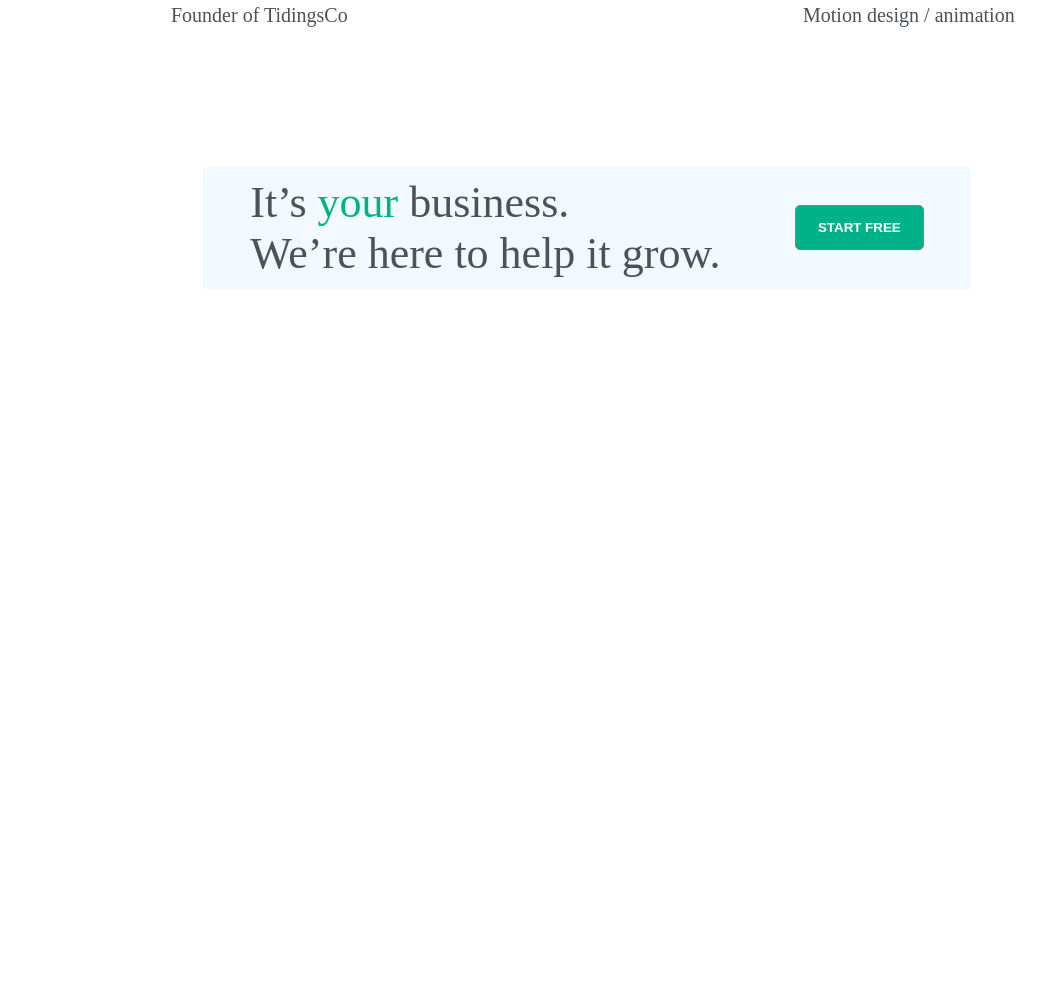
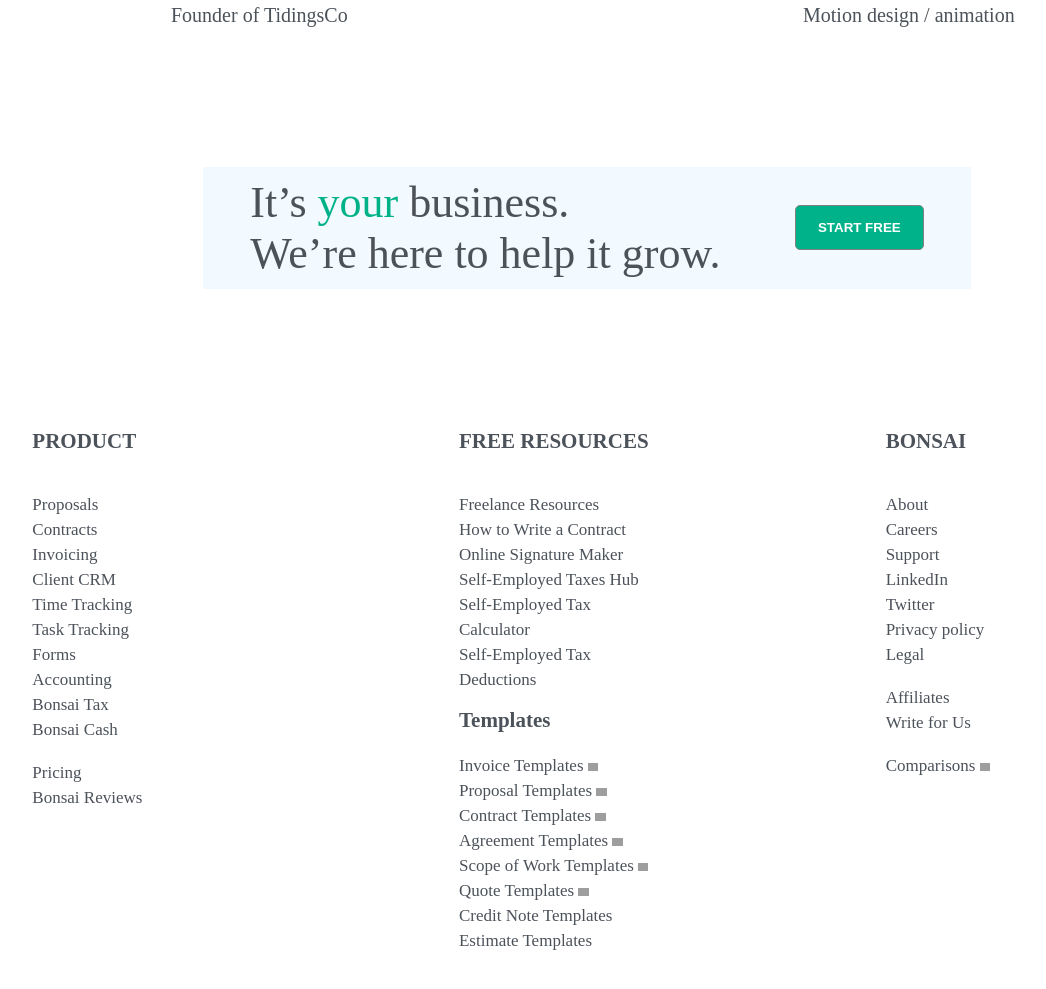
Before and after one commit to Sunnyarya01/BonsaiCash-Clone, a plain HTML site: page index.html in a window 1280 px wide. Shown: the part 5220-6209 px from the top of the page, without its empty margins (53-1099 px from the left). Before the commit the page ends 5509 px from the top, so only its background shows below. Drawn offline with Linux system fonts and the light colour scheme; grey boxes are pictures that could not be loaded.

Commit message:
footer done

```diff
--- /dev/null
+++ b/Styles/fotter.css
@@ -0,0 +1,26 @@
+#footer{
+    /* border: 1px solid black; */
+    display: flex;
+    justify-content: space-around;
+    width: 100%;
+    height: 500px;
+    color: #4C525A;
+    margin-top: 140px;
+    margin-bottom: 150px;
+}
+
+#footer>div{
+    /* border: 1px solid teal; */
+    width: 20%;
+    /* text-align: center; */
+}
+
+#footer>div>p{
+    font-size: 17px;
+    cursor: pointer;
+    margin-top: 5px;
+}
+#footer>div>h3{
+    font-size: 21px;
+    cursor: pointer;
+}
--- a/index.html
+++ b/index.html
@@ -7,6 +7,7 @@
     <title>The #1 Freelance Product Suite - Bonsai</title>
     <link rel="stylesheet" href="./Styles/navbar.css">
     <link rel="stylesheet" href="./Styles/index.css">
+    <link rel="stylesheet" href="./Styles/fotter.css">
     <link rel="shortcut icon" href="https://pbs.twimg.com/profile_images/727273167958372352/Hhjwyvyo_400x400.jpg" type="image/x-icon">
     <script
     src="https://kit.fontawesome.com/af655f73fe.js"
@@ -145,6 +146,85 @@
             <button>START FREE</button>
         </div>
     </main>
+
+    <footer id="footer">
+        <div>
+            <h3>PRODUCT</h3>
+            <br>
+            <br>
+            <p>Proposals</p>
+            <p>Contracts</p>
+            <p>Invoicing</p>
+            <p>Client CRM</p>
+            <p>Time Tracking</p>
+            <p>Task Tracking</p>
+            <p>Forms</p>
+            <p>Accounting</p>
+            <p>Bonsai Tax</p>
+            <p>Bonsai Cash</p>
+            <br>
+            <p>Pricing</p>
+            <p>Bonsai Reviews</p>
+        </div>
+
+        <div>
+            <h3>FREE RESOURCES</h3>
+            <br>
+            <br>
+            <p>Freelance Resources</p>
+            <p>How to Write a Contract</p>
+            <p>Online Signature Maker</p>
+            <p>Self-Employed Taxes Hub</p>
+            <p>Self-Employed Tax</p>
+            <p>Calculator</p>
+            <p>Self-Employed Tax</p>
+            <p>Deductions</p>
+            <br>
+            <h3>Templates</h3>
+            <br>
+            <p>Invoice Templates
+                <img src="https://assets-global.website-files.com/58868bcd2ef4daaf0f072900/5f5a14486154c507c79e758f_001-down-chevron.svg" alt="" width="4%">
+            </p>
+            <p>Proposal Templates
+                <img src="https://assets-global.website-files.com/58868bcd2ef4daaf0f072900/5f5a14486154c507c79e758f_001-down-chevron.svg" alt="" width="4%">
+            </p>
+            <p>Contract Templates
+                <img src="https://assets-global.website-files.com/58868bcd2ef4daaf0f072900/5f5a14486154c507c79e758f_001-down-chevron.svg" alt="" width="4%">
+            </p>
+            <p>Agreement Templates
+                <img src="https://assets-global.website-files.com/58868bcd2ef4daaf0f072900/5f5a14486154c507c79e758f_001-down-chevron.svg" alt="" width="4%">
+            </p>
+            <p>Scope of Work Templates
+                <img src="https://assets-global.website-files.com/58868bcd2ef4daaf0f072900/5f5a14486154c507c79e758f_001-down-chevron.svg" alt="" width="4%">
+            </p>
+            <p>Quote Templates
+                <img src="https://assets-global.website-files.com/58868bcd2ef4daaf0f072900/5f5a14486154c507c79e758f_001-down-chevron.svg" alt="" width="4%">
+            </p>
+            <p>Credit Note Templates</p>
+            <p>Estimate Templates</p>
+        </div>
+
+        <div>
+            <h3>BONSAI</h3>
+            <br>
+            <br>
+            <p>About</p>
+            <p>Careers</p>
+            <p>Support</p>
+            <p>LinkedIn</p>
+            <p>Twitter</p>
+            <p>Privacy policy</p>
+            <p>Legal</p>
+            <br>
+            <p>Affiliates</p>
+            <p>Write for Us</p>
+            <br>
+            <p>Comparisons
+                <img src="https://assets-global.website-files.com/58868bcd2ef4daaf0f072900/5f5a14486154c507c79e758f_001-down-chevron.svg" alt="" width="4%">
+            </p>
+        </div>
+    </footer>
+
 </body>
 </html>
 <script src="./Scripts/index.js" type="module"></script>
```
